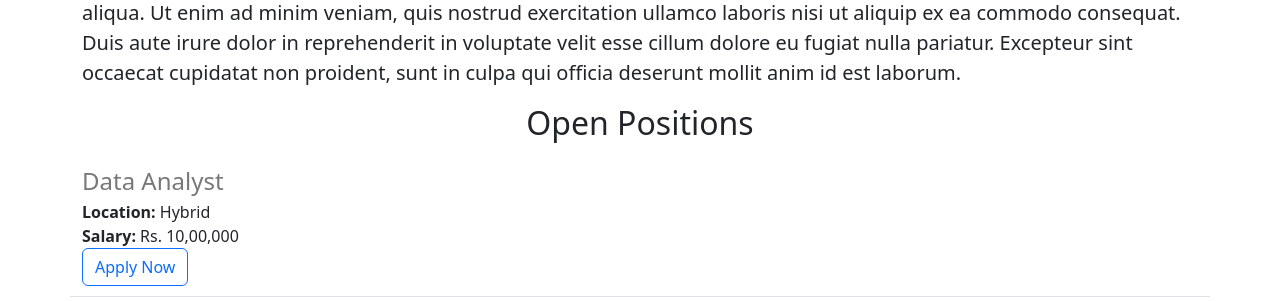
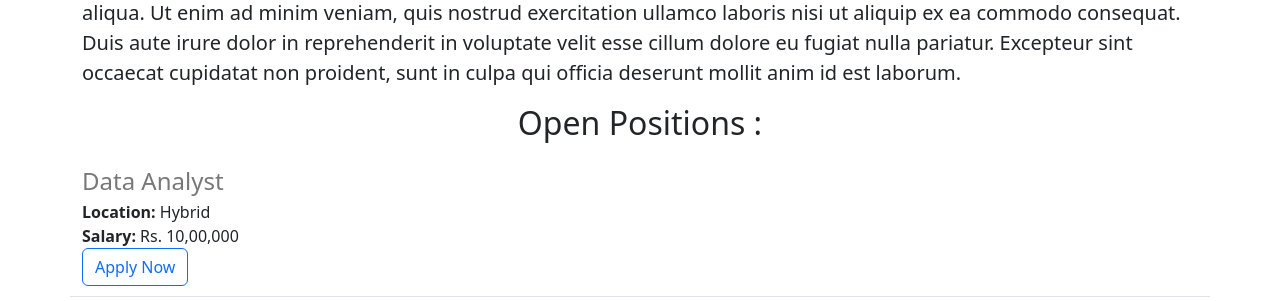
Before and after one commit to the-Mainlander/careers-website, a Flask app: page / in a window 1280 px wide. Shown: the part 574-875 px from the top of the page. Run offline with Flask 3, Linux system fonts and the light colour scheme.

Commit message:
changed img url, titles

```diff
--- a/templates/home.html
+++ b/templates/home.html
@@ -20,7 +20,7 @@
       <img class="img-fluid" id="banner"src="https://a3d48aeb-d11c-4072-b8e9-affefdaa8f49-00-12rtl059ui7ja.sisko.replit.dev/static/banner.jpg" height="320">
       <h2 class="text-center mt-4 mb-4">About Deus</h2>
       <p class="lead">Lorem ipsum dolor sit amet, consectetur adipiscing elit, sed do eiusmod tempor incididunt ut labore et dolore magna aliqua. Ut enim ad minim veniam, quis nostrud exercitation ullamco laboris nisi ut aliquip ex ea commodo consequat. Duis aute irure dolor in reprehenderit in voluptate velit esse cillum dolore eu fugiat nulla pariatur. Excepteur sint occaecat cupidatat non proident, sunt in culpa qui officia deserunt mollit anim id est laborum.</p>
-      <h2 class="text-center mt-2 mb-4">Open Positions</h2>
+      <h2 class="text-center mt-2 mb-4">Open Positions : </h2>
       <div>
         {% for job in jobs %}
           {% include 'jobitem.html' %}
```
